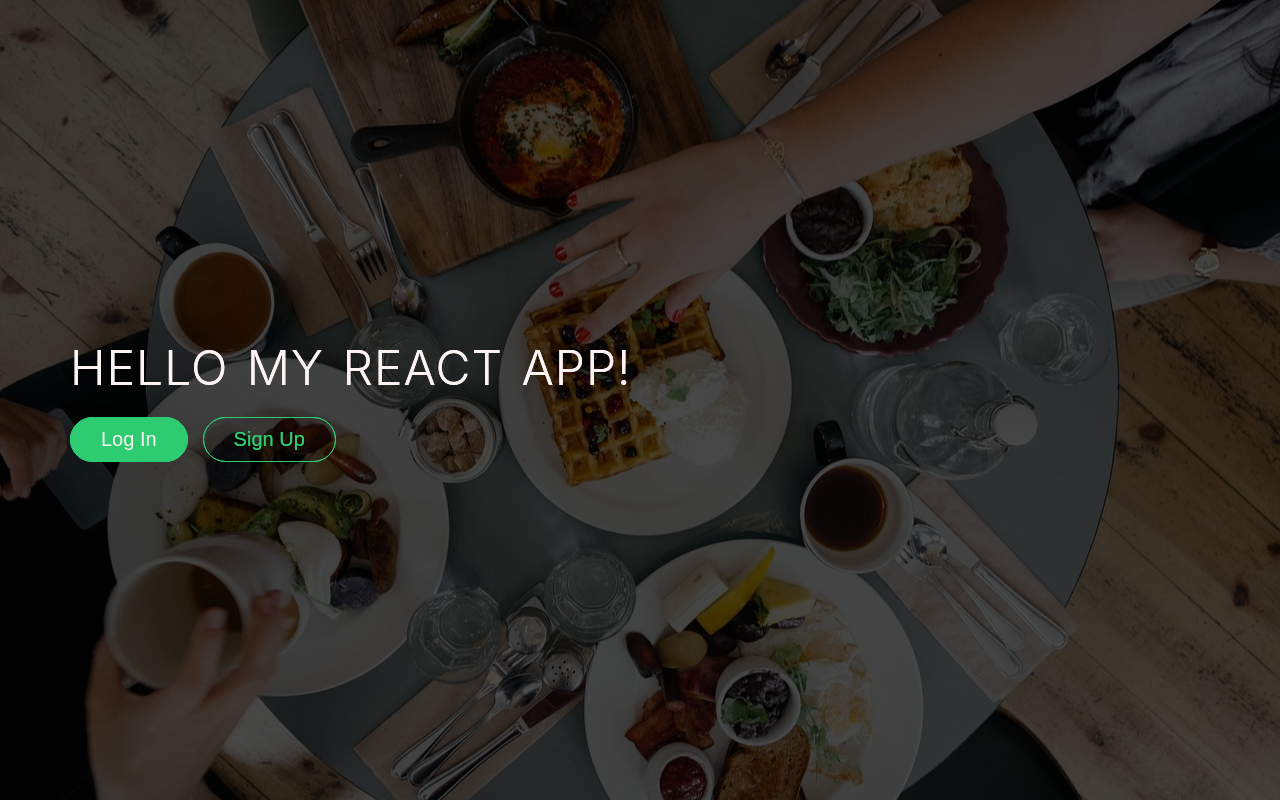
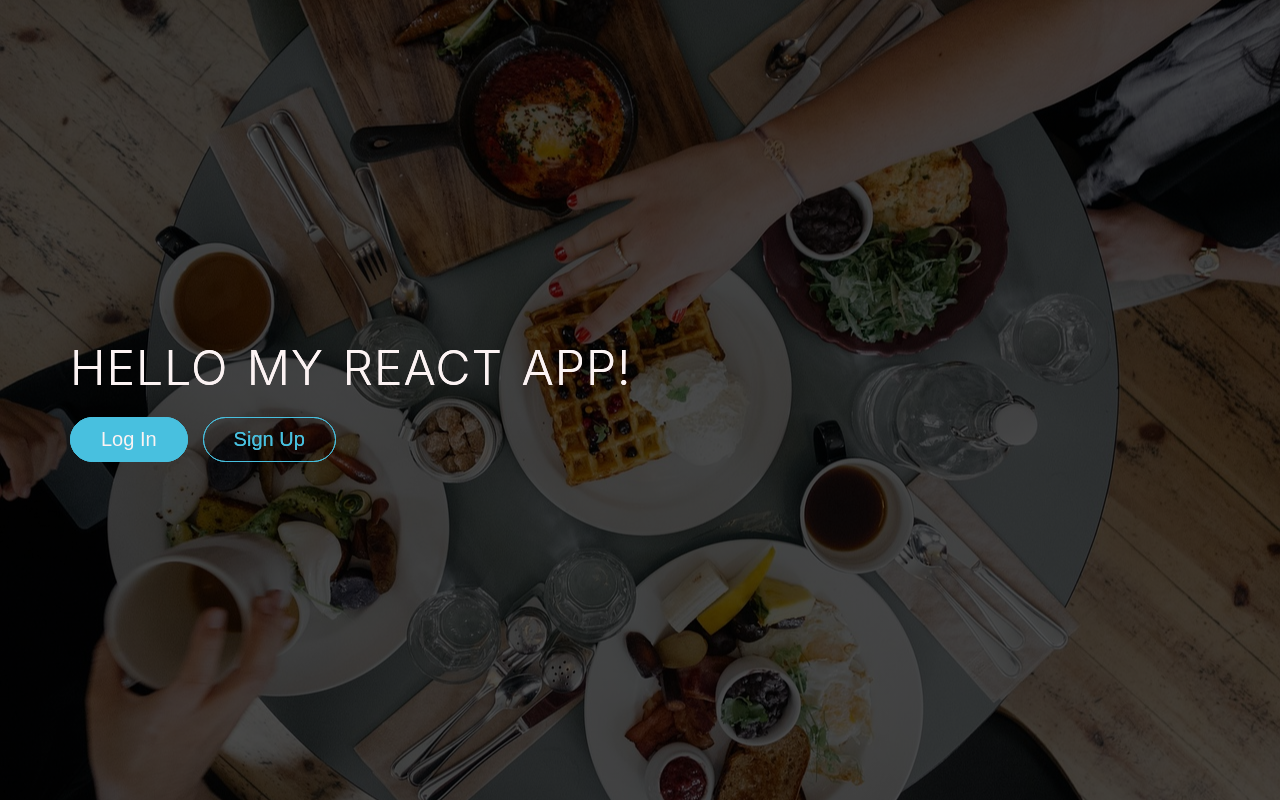
Before and after one commit to yukijina/react-project-recipes-client, a React (Create React App) app: page / in a window 1280 px wide. Built offline with nearby package versions, Linux system fonts and the light colour scheme; no server answers.

Commit message:
update background each component. Change button and nav color

```diff
--- a/src/App.css
+++ b/src/App.css
@@ -1,6 +1,8 @@
 /* White color #FCF3F3 */
 /* Green color #2ecc71 */
 /* Dark Grey color #555 */
+/* Light Blue color #24b5da */
+/* Blue color #48c0df */
 
 /*--------------------------------*/
 /*BASIC SETUP*/
@@ -45,7 +47,7 @@
 /*--------------------------------*/
 /*App Component - Home */
 /*--------------------------------*/
-  .App {
+#root {
   background-image: linear-gradient(rgba(0, 0, 0, 0.7), rgba(0, 0, 0, 0.7)),url(./images/breakfast.jpg);
   background-size: cover;
   background-position: center;
@@ -53,6 +55,19 @@
   background-attachment: fixed;
 }
 
+.MyAccount,
+.Logout,
+.Recipes {
+  background-color: #FCF3F3;
+  color: #555;
+  height: 100vh;
+}
+
+/* Home */
+.Home h3 {
+  color:#FCF3F3;
+  margin-bottom: 40px;
+}
 
 /* NavBar */
 .main-nav {
@@ -69,8 +84,7 @@
 .main-nav li a:link,
 .main-nav li a:visited {
   padding: 8px 0;
-    /* color: #FCF3F3;  change later*/
-    color: red;
+  color:#48c0df;
   text-decoration: none;
   text-transform: uppercase;
   font-size: 90%;
@@ -81,7 +95,7 @@
 
 .main-nav li a:hover,
 .main-nav li a:active {
-    border-bottom:2px solid #2ecc71;
+  border-bottom:2px solid #24b5da;
 }
 
 
@@ -112,33 +126,31 @@
 
 .btn-full:link,
 .btn-full:visited {
-      background-color: #2ecc71;
-      border: 1px solid #2ecc71;
+    background-color: #48c0df;
+    border: 1px solid #48c0df;
     color: #FCF3F3;
     margin-right: 15px;
 }
 
 .btn-ghost:link,
 .btn-ghost:visited {
-      border: 1px solid #2ecc71;
-      color: #2ecc71;
+    border: 1px solid #48c0df;
+    color: #48c0df;
 }
 
 .btn:hover,
-  .btn:active,
-  input[type=submit]:hover,
-  input[type=submit]:active {
-      background-color: #2ecc71;
+.btn:active {
+    background-color: #48c0df;
 }
 
 .btn-full:hover,
 .btn-full:active {
-      border: 1px solid #2ecc71;
+    border: 1px solid #48c0df;
 }
 
 .btn-ghost:hover,
 .btn-ghost:active {
-      border: 1px solid #2ecc71;
+    border: 1px solid #48c0df;
     color: #FCF3F3;
 }
 
@@ -152,10 +164,11 @@
 height: 100vh;
 }
 
+/* Logout */
 .logoutInput {
     border: none;
-      background-color: transparent;
-      color: #FCF3F3;
+    background-color: #FCF3F3;
+    color: #555;
     font-size: 1.25rem;
     position: absolute;
     width: 1140px;
@@ -164,6 +177,7 @@
     transform: translate(-50%, -50%);
 }
 
-  .logoutInput:hover {
-    background-color: transparent;
+.logoutInput[type=submit]:hover,
+.logoutInput[type=submit]:active {
+    border-style: dotted;
 }
```
Lines whose indentation alone changed are shown as unchanged.
